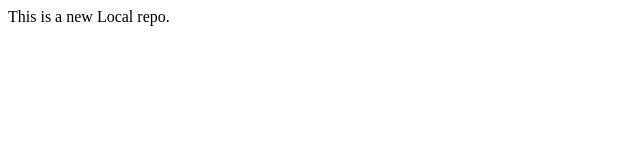
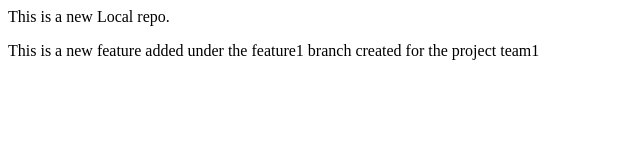
Before and after one commit to evearun/localrepo, a plain HTML site: page index.html in a window 1280 px wide. Shown: the whole page, without its empty margins (0-640 px from the left). Drawn offline with Linux system fonts and the light colour scheme.

Commit message:
modified the index.html in the feature1 branch

```diff
--- a/index.html
+++ b/index.html
@@ -1 +1,2 @@
 <p> This is a new Local repo.<p>
+<p> This is a new feature added under the feature1 branch created for the project team1<p>
```
